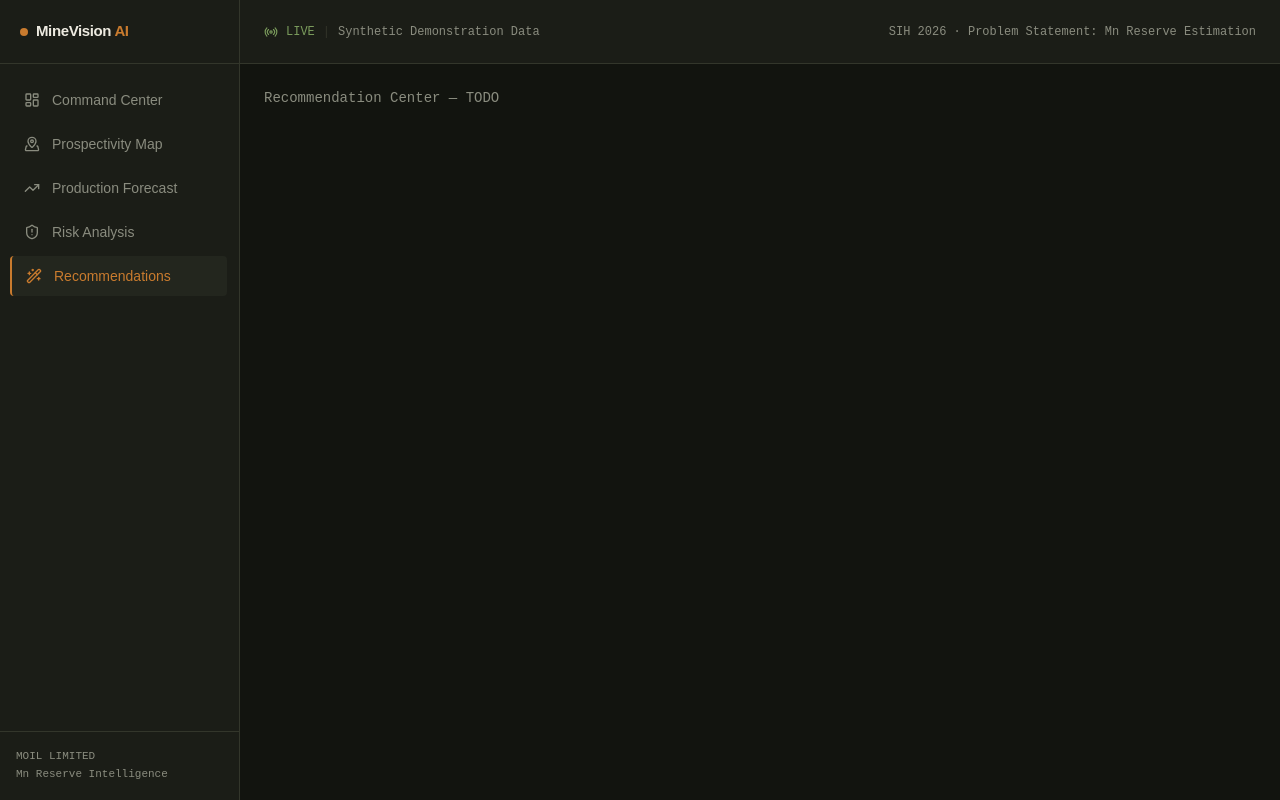
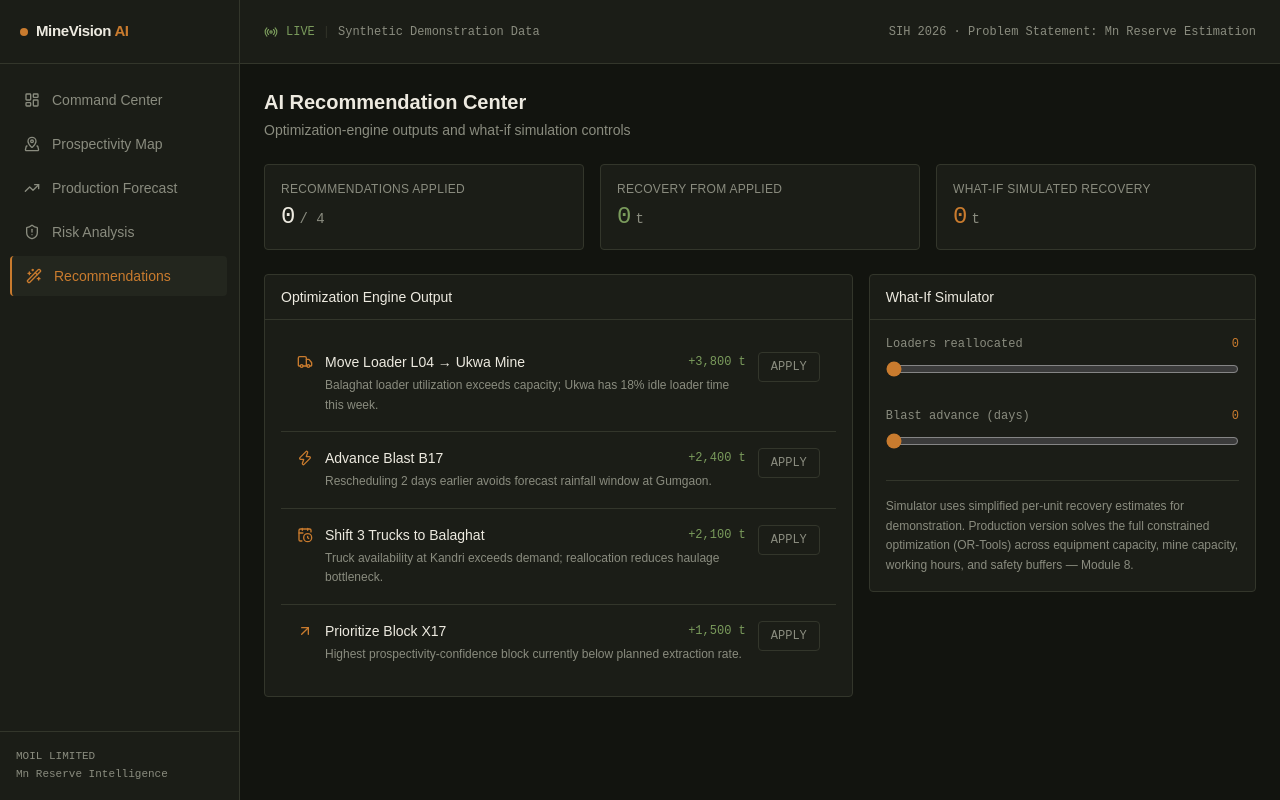
Before and after one commit to dubeyaditya543/AI-ML-HACKATHON, a React (Vite) app in the folder frontend/: page /recommendations in a window 1280 px wide. Built offline with nearby package versions, Linux system fonts and the light colour scheme.

Commit message:
feat: recommendation center modification

```diff
--- /dev/null
+++ b/frontend/src/components/ui/CategoryIcon.tsx
@@ -0,0 +1,14 @@
+import { Truck, Zap, CalendarClock, ArrowUpRight } from 'lucide-react'
+import type { Recommendation } from '../../types'
+
+const ICONS: Record<Recommendation['category'], typeof Truck> = {
+  Equipment: Truck,
+  Blasting: Zap,
+  Scheduling: CalendarClock,
+  Prioritization: ArrowUpRight,
+}
+
+export default function CategoryIcon({ category, size = 16 }: { category: Recommendation['category']; size?: number }) {
+  const Icon = ICONS[category]
+  return <Icon size={size} strokeWidth={2} />
+}
--- a/frontend/src/pages/RecommendationCenter.tsx
+++ b/frontend/src/pages/RecommendationCenter.tsx
@@ -1,3 +1,154 @@
+import { useMemo, useState } from "react";
+import Card from "../components/ui/Card";
+import StatBlock from "../components/ui/StatBlock";
+import CategoryIcon from "../components/ui/CategoryIcon";
+import { RECOMMENDATIONS } from "../data/mockData";
+
 export default function RecommendationCenter() {
-  return <div className="text-text-muted font-mono text-sm">Recommendation Center — TODO</div>
+  const [applied, setApplied] = useState<Set<string>>(new Set());
+  const [loaderShift, setLoaderShift] = useState(0); // 0-3 loaders
+  const [blastAdvanceDays, setBlastAdvanceDays] = useState(0); // 0-3 days
+
+  const totalRecovery = useMemo(
+    () =>
+      RECOMMENDATIONS.filter((r) => applied.has(r.id)).reduce(
+        (sum, r) => sum + r.expectedRecoveryTonnes,
+        0,
+      ),
+    [applied],
+  );
+
+  const simulatedRecovery = loaderShift * 950 + blastAdvanceDays * 800;
+
+  function toggle(id: string) {
+    setApplied((prev) => {
+      const next = new Set(prev);
+      next.has(id) ? next.delete(id) : next.add(id);
+      return next;
+    });
+  }
+
+  return (
+    <div className="space-y-6">
+      <div>
+        <h1 className="text-xl font-semibold">AI Recommendation Center</h1>
+        <p className="text-sm text-text-muted mt-1">
+          Optimization-engine outputs and what-if simulation controls
+        </p>
+      </div>
+
+      <div className="grid grid-cols-3 gap-4">
+        <Card>
+          <StatBlock
+            label="Recommendations Applied"
+            value={applied.size}
+            unit={`/ ${RECOMMENDATIONS.length}`}
+          />
+        </Card>
+        <Card>
+          <StatBlock
+            label="Recovery from Applied"
+            value={totalRecovery.toLocaleString()}
+            unit="t"
+            tone="positive"
+          />
+        </Card>
+        <Card>
+          <StatBlock
+            label="What-If Simulated Recovery"
+            value={simulatedRecovery.toLocaleString()}
+            unit="t"
+            tone="ore"
+          />
+        </Card>
+      </div>
+
+      <div className="grid grid-cols-5 gap-4">
+        <div className="col-span-3">
+          <Card title="Optimization Engine Output" className="p-0">
+            <div className="divide-y divide-border">
+              {RECOMMENDATIONS.map((r) => {
+                const isApplied = applied.has(r.id);
+                return (
+                  <div key={r.id} className="p-4 flex items-start gap-3">
+                    <div className="mt-0.5 text-ore">
+                      <CategoryIcon category={r.category} />
+                    </div>
+                    <div className="flex-1">
+                      <div className="flex items-center justify-between">
+                        <p className="text-sm font-medium">{r.action}</p>
+                        <span className="text-xs font-mono text-positive">
+                          +{r.expectedRecoveryTonnes.toLocaleString()} t
+                        </span>
+                      </div>
+                      <p className="text-xs text-text-muted mt-1 leading-relaxed">
+                        {r.detail}
+                      </p>
+                    </div>
+                    <button
+                      onClick={() => toggle(r.id)}
+                      className={`shrink-0 text-xs font-mono px-3 py-1.5 rounded-sm border transition-colors ${
+                        isApplied
+                          ? "bg-positive/15 text-positive border-positive/30"
+                          : "text-text-muted border-border hover:text-text-primary hover:border-text-muted"
+                      }`}
+                    >
+                      {isApplied ? "APPLIED" : "APPLY"}
+                    </button>
+                  </div>
+                );
+              })}
+            </div>
+          </Card>
+        </div>
+
+        <div className="col-span-2">
+          <Card title="What-If Simulator">
+            <div className="space-y-6">
+              <div>
+                <div className="flex items-center justify-between text-xs font-mono mb-2">
+                  <span className="text-text-muted">Loaders reallocated</span>
+                  <span className="text-ore">{loaderShift}</span>
+                </div>
+                <input
+                  type="range"
+                  min={0}
+                  max={3}
+                  step={1}
+                  value={loaderShift}
+                  onChange={(e) => setLoaderShift(Number(e.target.value))}
+                  className="w-full accent-[#C97B2E]"
+                />
+              </div>
+
+              <div>
+                <div className="flex items-center justify-between text-xs font-mono mb-2">
+                  <span className="text-text-muted">Blast advance (days)</span>
+                  <span className="text-ore">{blastAdvanceDays}</span>
+                </div>
+                <input
+                  type="range"
+                  min={0}
+                  max={3}
+                  step={1}
+                  value={blastAdvanceDays}
+                  onChange={(e) => setBlastAdvanceDays(Number(e.target.value))}
+                  className="w-full accent-[#C97B2E]"
+                />
+              </div>
+
+              <div className="pt-4 border-t border-border">
+                <p className="text-xs text-text-muted leading-relaxed">
+                  Simulator uses simplified per-unit recovery estimates for
+                  demonstration. Production version solves the full constrained
+                  optimization (OR-Tools) across equipment capacity, mine
+                  capacity, working hours, and safety buffers — Module 8.
+                </p>
+              </div>
+            </div>
+          </Card>
+        </div>
+      </div>
+    </div>
+  );
 }
```
